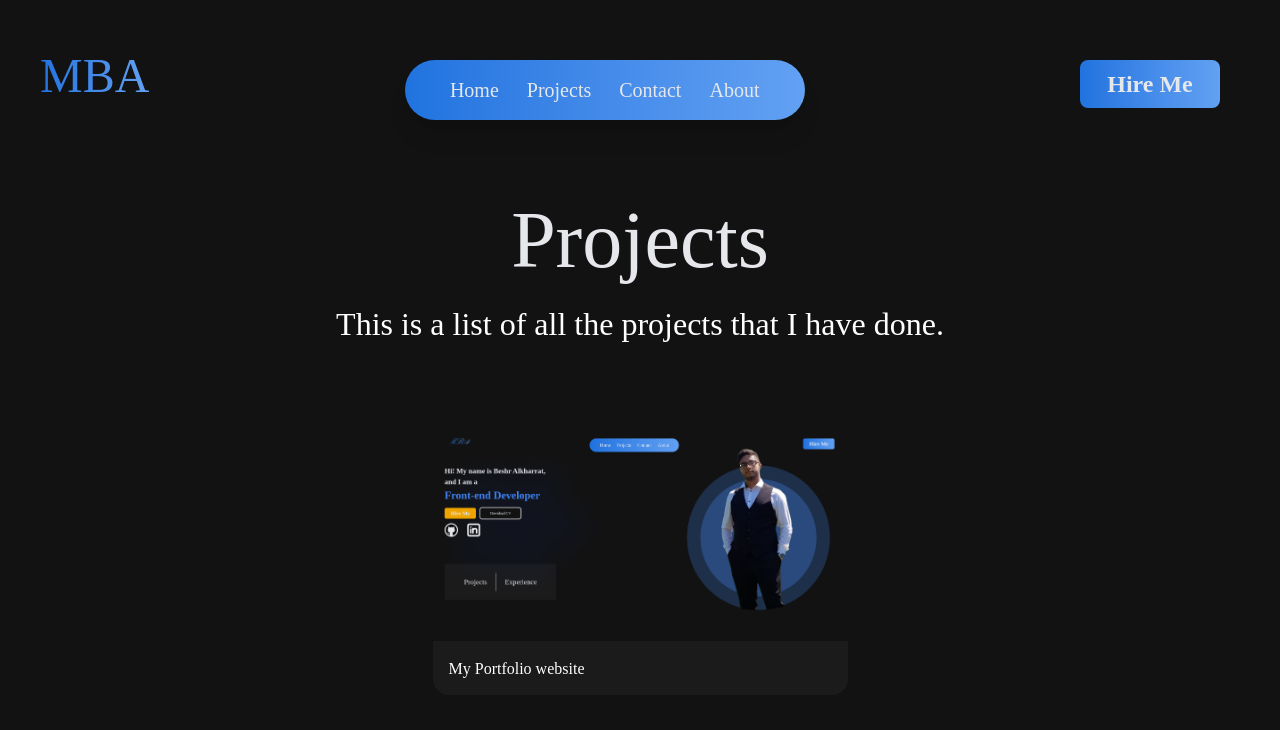
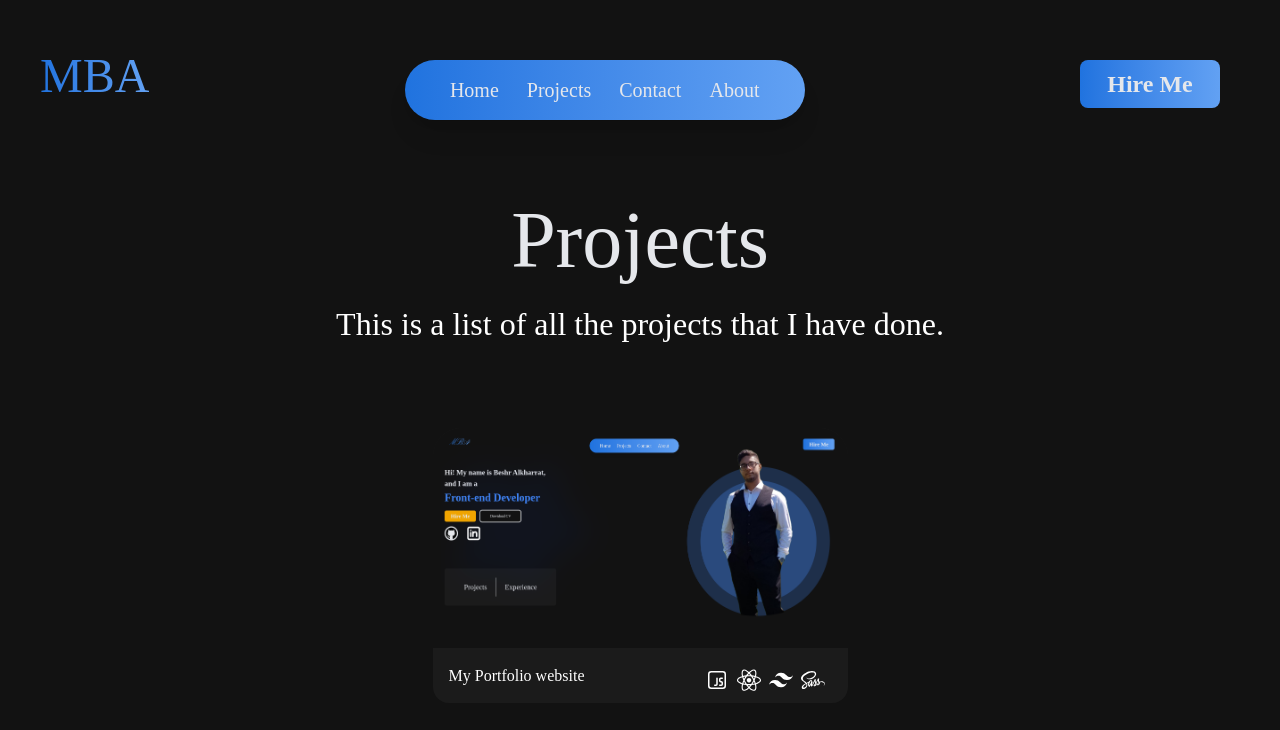
Before and after one commit to BeshrAlkharrat/my-portfolio, a React (Vite) app: page /Projects in a window 1280 px wide. Shown: the top 730 px of the page. Built offline with nearby package versions, Linux system fonts and the light colour scheme; a web font is replaced by a local one.

Commit message:
made the logos appear

```diff
--- a/src/components/Project.jsx
+++ b/src/components/Project.jsx
@@ -17,13 +17,16 @@ function Project(){
 
         }
     ]
-    return(<div className="flex  bg-[hsla(0,0%,100%,0.04)] w-[415px] h-[415] rounded-t-[28px] rounded-b-[16px] z-2 selected-project">
+    return(<div className="flex  bg-[hsla(0,0%,100%,0.04)] w-[415px] h-[415] rounded-t-[28px] rounded-b-[16px] z-2 selected-project hover:scale-[1.5] duration-500 z-1">
         {project.map((p, index) => (<div key={index}>
-            <img className="rounded-t-[28px] w-[100%] h-[80%]  hover:w-[100%]" src={p.previewphoto} alt={p.title}></img>
-            <p className="opacity-0 text-[0px] hover:opacity-100 hover:text-[2rem]">{p.description}</p>
+            <img className="rounded-t-[28px] w-[100%] h-[80%]  hover:height-[60%]" src={p.previewphoto} alt={p.title}></img>
             <div className="flex rounded-b-[16px] p-[16px]">
-                <h2 className="text-bottom">{p.title}</h2>
-
+                <h2 className="text-bottom reltive">{p.title}</h2>
+                <div className="flex items-right justify-right ml-29">
+                    {p.techstack.map((tech, index) => (
+                <img key={index} className=" w-[24px] h-[24px] m-1 invert" src={tech} alt={'Technology ${index +1}'}></img>
+                ))}
+                </div>
             </div>
         </div>
         ))}
--- a/src/pages/Home.jsx
+++ b/src/pages/Home.jsx
@@ -10,7 +10,7 @@ import '../styles/tailwind.css'
 import Footer from "../components/Footer"
 
 function Home(){
-    return(<div className="relative ml-10 mr-10">
+    return(<div><div className="relative ml-10 mr-10">
         <div className="z-1 "><NavigationBar/></div>
         <div className="flex w-125">
             <h1 className="font-bold text-gray-200 text-[2rem] mx-5">Hi! My name is Beshr Alkharrat, and I am a <span className="flex text-[#4286F4] text-[3rem] font-bold">Front-end Developer</span></h1>
@@ -55,6 +55,8 @@ function Home(){
         <div className="flex flex-col items-center justify-center">
             <h2 className="mt-40 mb-5 text-[5rem] text-gray-200">Skills</h2>
         </div>
+
+        </div>
         <div className=" bottom-0 w-full"> <Footer /> </div>
     </div>)
 }
--- a/src/styles/main.scss
+++ b/src/styles/main.scss
@@ -9,9 +9,9 @@ body{
 .mask-bottom-center{
     clip-path: ellipse(1200px 865px at center top)
 }
-.selected-project{
+/*.selected-project{
     transition: transform .5s
 }
 .selected-project:hover{
     transform: scale(1.5);
-}
+}*/
```
